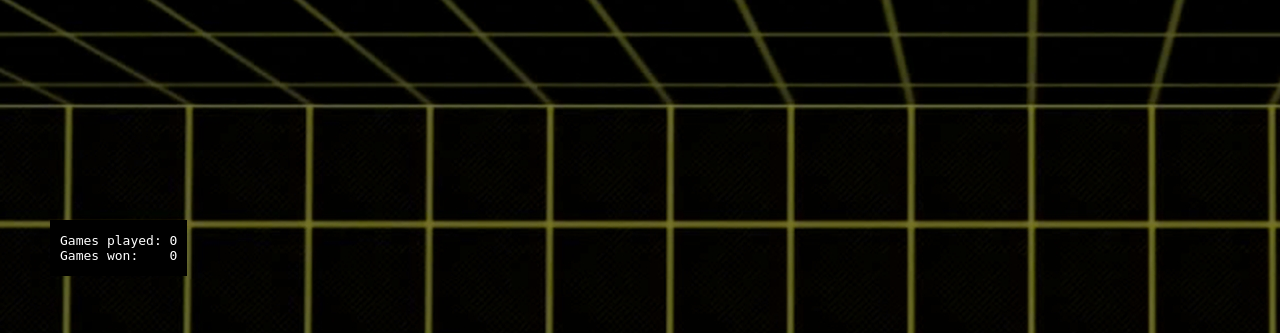
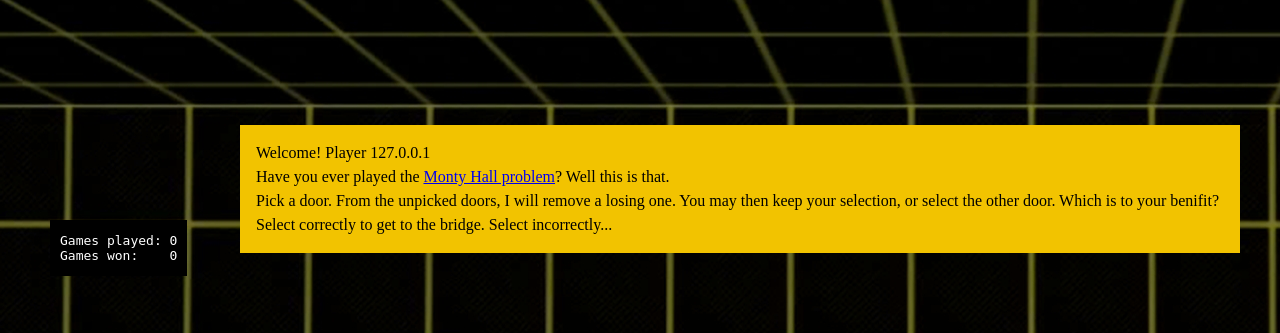
Before and after one commit to Nret/CST336-Fa017, a PHP site: the page made by Homework 2/index.php in a window 1280 px wide. Shown: the top 333 px of the page. Run offline with PHP 8.4, Linux system fonts and the light colour scheme.

Commit message:
added 'chat' text from Q and maybe other things?

```diff
--- a/Homework 2/css/styles.css
+++ b/Homework 2/css/styles.css
@@ -1,6 +1,31 @@
 body {
     background-color: black;
     background-image: url("../img/background.jpg");
+}
+
+/* these 3 borrowed from https://codepen.io/Founts/pen/gmhcl */
+.q-chat-bubble {
+    background-color: #f2c300;
+
+    margin: 40px;
+    position: absolute;
+    width: 1000px;
+    height: auto;
+
+    top: 85px;
+    left: 200px;
+}
+
+.q-chat-text {
+    padding: 1em;
+    text-align: left;
+    line-height: 1.5em;
+}
+
+.q-chat-text p {
+  /* remove webkit p margins */
+  -webkit-margin-before: 0em;
+  -webkit-margin-after: 0em;
 }
 
 .stats-text {
@@ -22,6 +47,7 @@ body {
 
     width: 950px;
     height: 800px;
+
 }
 
 .win-lose-text {
--- a/Homework 2/inc/functions.php
+++ b/Homework 2/inc/functions.php
@@ -6,6 +6,8 @@ $doorChances = array(7, 35, 55, 75); // one less because door.png is the 'defaul
 $winImages = array("sovereign_bridge.jpg", "tng_bridge.jpg", "tos_bridge.jpg");
 $loseImages = array("duck.jpg");
 
+$quotes1 = array("Interesting selection.", "That would not have been my first selection.", "Great pick! Just what I would have done.", "Well, I guess you could pick that door.", "Do you know my friend Picard? I have a feeling he would be very good at this game.", "I have a feeling you know what you're doing.", "Would it be wrong to have suggested a different door.", "Wow. I don't think you could have done any better.");
+$quotes2 = array("Will you keep that door?", "Do you want to change?", "Keep it or change it, it doesn't matter to me.", "Hit? Or Stay? Wait is that a different game?", "Which do you choose now?");
 
 function randomDoor() {
     global $doorImages, $doorChances;
@@ -74,7 +76,25 @@ function renderNewGame() {
 
     $data = wrapState($level, $gamesPlayed, $gamesWon, $door1, $door2, $door3, $answer);
 
-    echo "<img class='judge-q' />";
+    echo "<img class='judge-q oio' />";
+
+    echo "<div class='q-chat-bubble'>";
+    echo "<div class='q-chat-text'>";
+    echo "<p>";
+    echo "Welcome! Player ";
+    echo /*$ip = */$_SERVER['REMOTE_ADDR']?:($_SERVER['HTTP_X_FORWARDED_FOR']?:$_SERVER['HTTP_CLIENT_IP']);
+    echo "</p>";
+    echo "<p>";
+    echo "Have you ever played the <a href='https://en.wikipedia.org/wiki/Monty_Hall_problem'>Monty Hall problem</a>? Well this is that.";
+    echo "</p>";
+    echo "<p>";
+    echo "Pick a door. From the unpicked doors, I will remove a losing one. You may then keep your selection, or select the other door. Which is to your benifit?";
+    echo "</p>";
+    echo "<p>";
+    echo "Select correctly to get to the bridge. Select incorrectly..<!-- for a tribute -->.";
+    echo "</p>";
+    echo "</div>";
+    echo "</div>";
 
     echo "<form method='POST'>";
     echo "<input name='data' value='$data,0' type='image' src='img/doors/" . $doorImages[$door1] . "' class='door door-slot1' />";
@@ -99,11 +119,24 @@ function newgame() {
 }
 
 function rendercontinueGame() {
-    global $level, $answer, $door1, $door2, $door3, $userSelectedDoor, $doorImages, $gamesPlayed, $gamesWon;
+    global $level, $answer, $door1, $door2, $door3, $userSelectedDoor, $doorImages, $gamesPlayed, $gamesWon, $quotes1, $quotes2;
 
     $data = wrapState($level, $gamesPlayed, $gamesWon, $door1, $door2, $door3, $answer);
 
-     echo "<img class='judge-q' />";
+    echo "<img class='judge-q' />";
+
+    echo "<div class='q-chat-bubble'>";
+    echo "<div class='q-chat-text'>";
+    echo "<p>";
+    echo $quotes1[rand(0, count($quotes1) - 1)];
+    echo "</p>";
+    echo "<p>";
+    echo "</p>";
+    echo "<p>";
+    echo "" . $quotes2[rand(0, count($quotes2) - 1)];
+    echo "</p>";
+    echo "</div>";
+    echo "</div>";
 
     echo "<form method='POST'>";
     if ($door1 != -1)
```
Also changed, not shown: Homework 2/img/lose/duck.jpg, Homework 2/img/win/sovereign_bridge.jpg, Homework 2/img/win/tng_bridge.jpg, Homework 2/img/win/tos_bridge.jpg, 1 other file.
